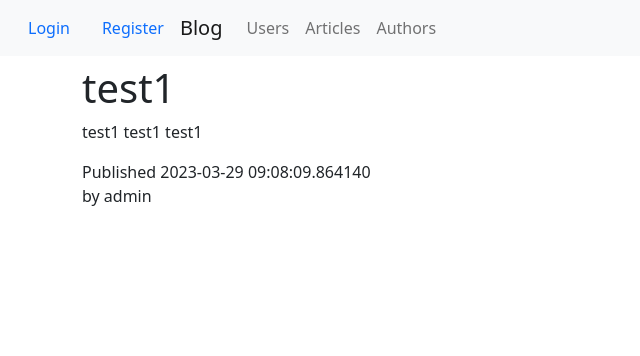
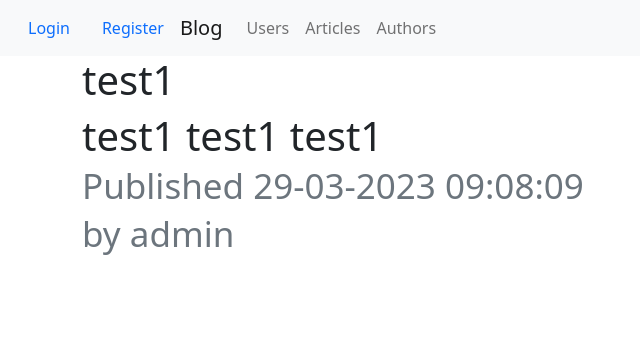
Before and after one commit to Liuba-K/Flask, a Flask app: page /articles/1/ in a window 1280 px wide. Shown: the top 356 px of the page, without its empty margins (0-640 px from the left). Run offline with Flask 3, Linux system fonts and the light colour scheme; some libraries are stand-ins or nearby versions.

Commit message:
L-7 modified tags

```diff
--- a/blog/models/article_tag.py
+++ b/blog/models/article_tag.py
@@ -1,5 +1,6 @@
 from sqlalchemy import Table, Column, Integer, ForeignKey
 from blog.models.database import db
+
 article_tag_association_table = Table(
     "article_tag_association",
     db.metadata,
--- a/blog/models/tag.py
+++ b/blog/models/tag.py
@@ -3,6 +3,7 @@ from blog.models.database import db
 from sqlalchemy.orm import relationship
 from blog.models.article_tag import article_tag_association_table
 class Tag(db.Model):
+
     id = Column(Integer, primary_key=True)
     name = Column(String(32), nullable=False, default='', server_default='')
     articles = relationship('Article', secondary=article_tag_association_table, back_populates='tags')
--- a/blog/templates/articles/details.html
+++ b/blog/templates/articles/details.html
@@ -5,18 +5,30 @@
 {% endblock %}
 
 {% block body %}
-    <h1>{{ article.title }}</h1>
-    <div>
-        <p>{{ article.body }}</p>
-        <div>Published {{ article.dt_created }}</div>
-        <div>by {{ article.author.user.username }}</div>
-        {% if article.tags %}
-            <div>Tags:</div>
-            <ul>
-                {% for tag in article.tags %}
-                    <li>{{ tag.name }}</li>
-                {% endfor %}
-            </ul>
-        {% endif %}
+    <div class="row">
+        <h1>{{ article.title }}</h1>
+    </div>
+    <div class="row">
+        <div class="col-md-12">{{ article.body }}</div>
+    </div>
+
+    <div class="row">
+        <div class="col-6">
+            <div><small class="text-muted">Published {{ article.dt_created.strftime('%d-%m-%Y %H:%M:%S') }}</small></div>
+            <div><small class="text-muted">by {{ article.author.user.username }}</small></div>
+        </div>
+        <div class="col-6">
+
+            {% if article.tags %}
+                <div><small class="text-muted">Tags:</small></div>
+
+                    {% for tag in article.tags %}
+                       <span class="badge bg-primary">
+                           {{ tag.name }}</span>
+                    {% endfor %}
+
+            {% endif %}
+
+        </div>
     </div>
 {% endblock %}
--- a/blog/views/articles.py
+++ b/blog/views/articles.py
@@ -53,7 +53,7 @@ def create_article():
         if form.tags.data:   # если в форму были переданы теги (были выбраны)
             selected_tags = Tag.query.filter(Tag.id.in_(form.tags.data))
             for tag in selected_tags:
-                article.tags.append(tag) # добавляем выбранные теги к статье
+                article.tags.append(tag)  # добавляем выбранные теги к статье
         if current_user.author:
             # use existing author if present
             article.author = current_user.author
--- a/wsgi.py
+++ b/wsgi.py
@@ -1,10 +1,7 @@
 import os
 from werkzeug.security import generate_password_hash
 from blog.app import app
-
 from blog.models.database import db
-#from blog.models.database import db, create_app
-#app = create_app()
 
 
 @app.cli.command("create-admin")
@@ -28,10 +25,3 @@ if __name__ == "__main__":
         debug=True,
         #port=5010,
     )
-
-"""
-#вариант 2
-from blog.app import create_app
-
-app = create_app()
-"""
```
Also changed, not shown: blog/templates/articles/list.html (+13 -5 lines), migrations/versions/d967f2a634f5_created_article_tag.py (added, +33 -0 lines).
